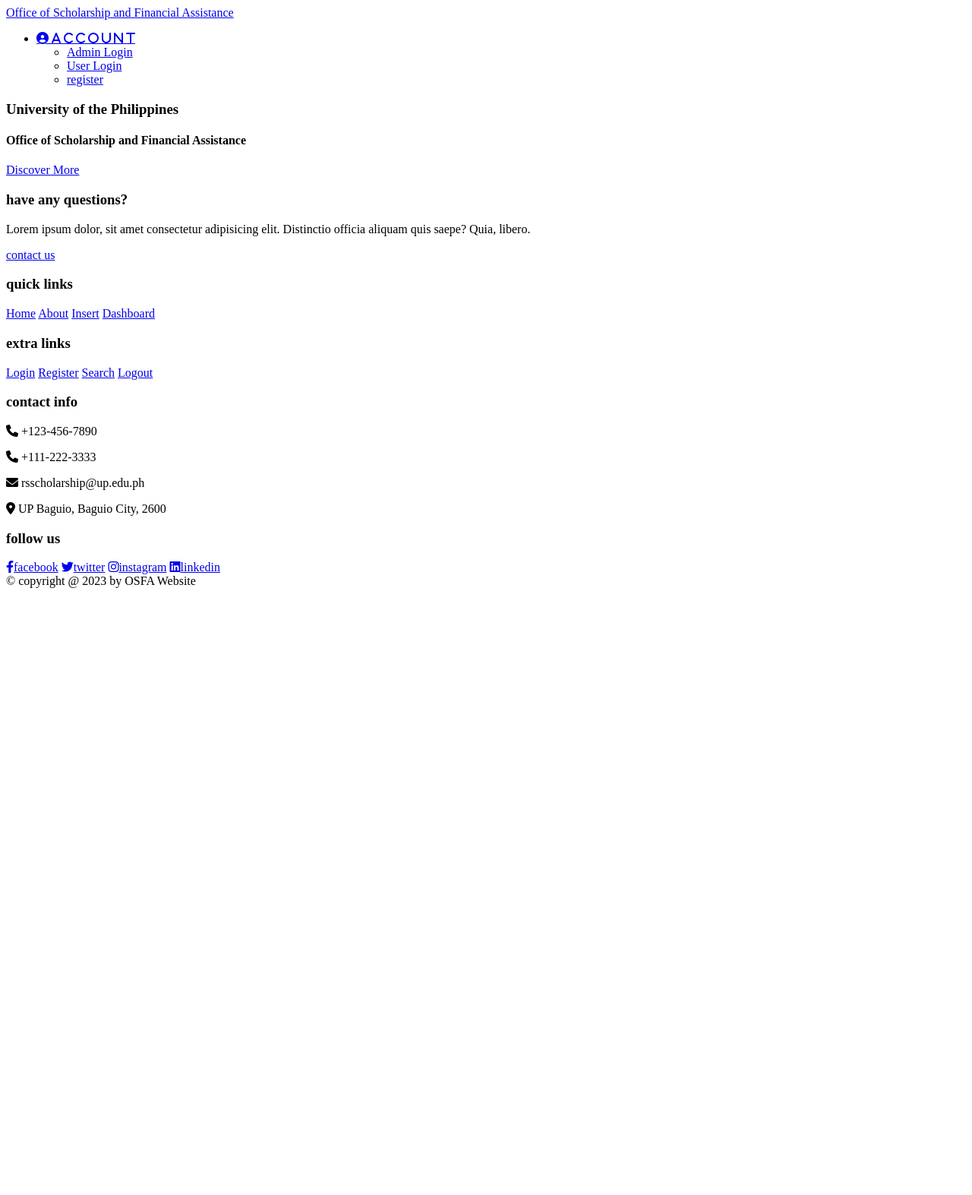
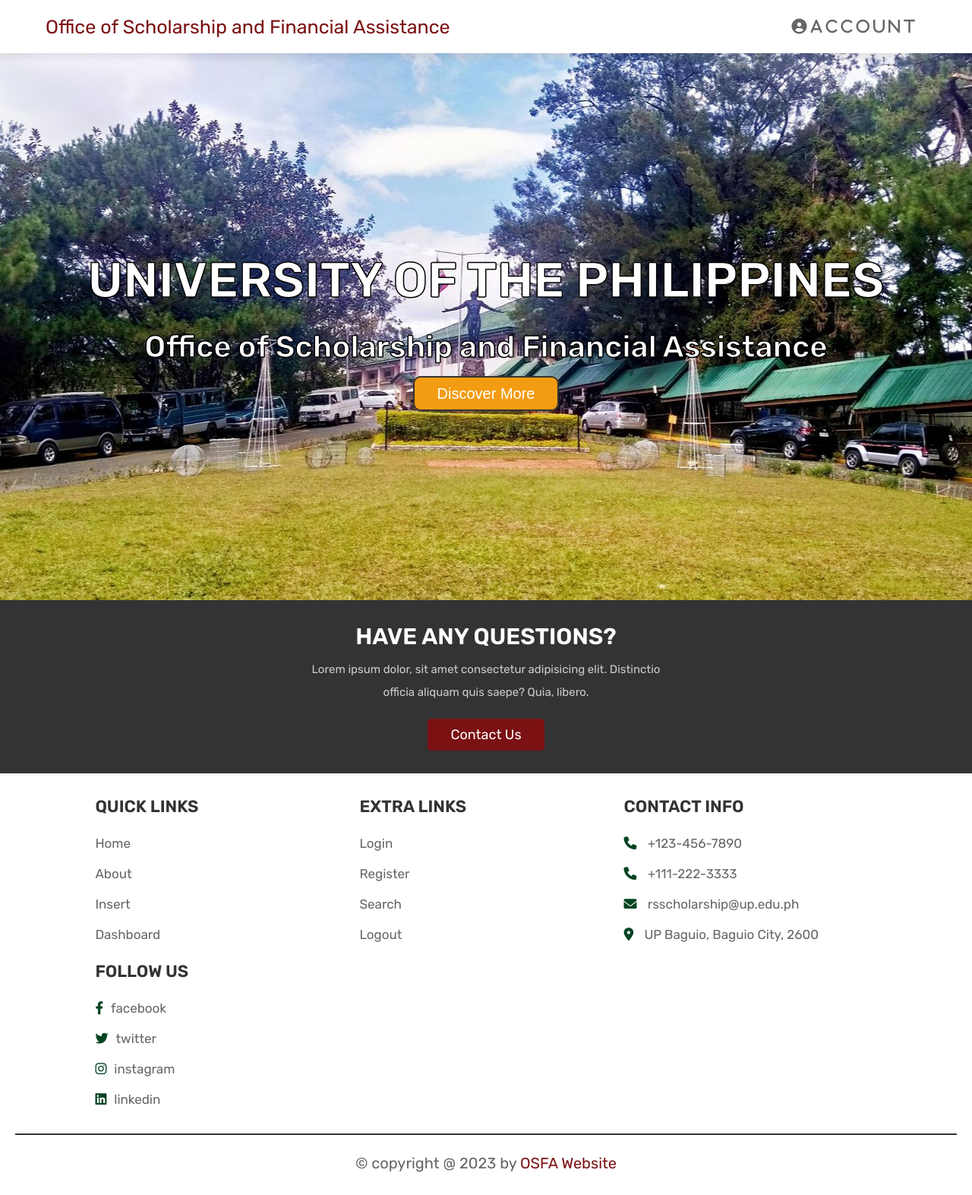
Before and after one commit to jclatigay/CMSC128_FourDaUno_OSFAWDMS, a PHP site: page / in a window 1280 px wide. Shown: the whole page at 76% size. Before the commit the page ends 774 px from the top, so only its background shows below. Run offline with PHP 8.4, Linux system fonts and the light colour scheme.

Commit message:
Add files via upload

```diff
--- /dev/null
+++ b/css/index_style.css
@@ -0,0 +1,258 @@
+@import url('https://fonts.googleapis.com/css2?family=Rubik:wght@300;400;500;600&display=swap');
+
+:root{
+   --pink:#e84393;
+   --red:#c0392b;
+   --orange:#f39c12;
+   --black:#333;
+   --white:#fff;
+   --light-color:#666;
+   --light-white:#ccc;
+   --light-bg:#f5f5f5;
+   --forest-green : #014421;
+   --maroon : #7b1113;
+   --gold : #FFD700;
+   --gray: #676767;
+   --border:.2rem solid var(--black);
+   --box-shadow:0 .5rem 1rem rgba(0,0,0,.1);
+
+}
+
+*{
+   font-family: 'Rubik', sans-serif;
+   margin:0; padding:0;
+   box-sizing: border-box;
+   outline: none; border:none;
+   text-decoration: none;
+   transition:all .2s linear;
+}
+
+*::selection{
+   background-color: var(--light-color);
+   color:var(--white);
+}
+
+*::-webkit-scrollbar{
+   height: .5rem;
+   width: 1rem;
+}
+
+*::-webkit-scrollbar-track{
+   background-color: transparent;
+}
+
+*::-webkit-scrollbar-thumb{
+   background-color: var(--forest-green);
+}
+
+html{
+   font-size: 62.5%;
+   overflow-x: hidden;
+   scroll-behavior: smooth;
+   scroll-padding-top: 6.5rem;
+}
+
+body{
+   background: var(--light-bg);
+
+}
+section{
+   padding:3rem 2rem;
+}
+
+.header{
+   position: sticky;
+   top:0; left:0; right:0;
+   background-color: var(--white);
+   z-index: 1000;
+   box-shadow: var(--box-shadow);
+}
+
+.header .flex{
+   margin: 0 auto;
+   display: flex;
+   align-items: center;
+   justify-content: space-between;
+   padding:1.5rem 2rem;
+   max-width: 1200px;
+   position: relative;
+}
+
+.header .flex .logo{
+   font-size: 2.5rem;
+   color:var(--maroon);
+}
+
+.header .flex .navbar ul{
+   list-style: none;
+}
+
+.header .flex .navbar ul li{
+   float: left;
+   position: relative;
+}
+
+.header .flex .navbar ul li a{
+   font-size: 2rem;
+   padding:1rem 1.5rem;
+   display: block;
+   color:var(--light-color);
+   text-transform: capitalize;
+}
+
+.header .flex .navbar ul li a:hover{
+   background-color: var(--forest-green);
+   color:var(--white);
+}
+
+.header .flex .navbar ul li ul{
+   position: absolute;
+   left:0;
+   width: 15rem;
+   background-color: var(--white);
+   animation: fadeIn .2s linear;
+   display: none;
+}
+
+.header .flex .navbar ul li ul li{
+   width: 100%;
+}
+
+.header .flex .navbar ul li:hover ul{
+   display: inline-block;
+}
+
+.home{
+    min-height : 90vh;
+    background : url(../images/welcome.jpg) no-repeat;
+    background-size: cover;
+    background-position: center;
+    display: flex;
+    align-items: center;
+    justify-content: center;
+}
+.home .content{
+    text-align: center;
+}
+.home .content h3{
+    text-transform: uppercase;
+    color: var(--white);
+    -webkit-text-stroke: 1.5px black;
+    font-size: 6.5rem;
+}
+.home .content h4{
+    max-width: 90rem;
+    margin: 1rem auto;
+    line-height: 2;
+    font-size: 4rem;
+    color: var(--white);
+    -webkit-text-stroke: 1.5px black;
+}
+.home .content .btn{
+    width: 100%;
+    height: 3rem;
+    padding: 1rem 3rem;
+    font-size: 2rem;
+    font-family: Arial, Helvetica, sans-serif;
+    color:var(--white);
+    border: var(--border);
+    background-color: var(--orange);
+    margin:1rem 1rem;
+    margin-bottom: 2rem;
+    border-radius: 1rem;
+}
+.home .content .btn:hover{
+    background-color: var(--black);
+}
+
+.home-contact{
+   background-color: var(--black);
+   text-align: center;
+   margin-left: -2rem;
+   margin-right: -2rem;
+}
+
+.home-contact .content{
+   max-width: 50rem;
+   margin:0 auto;
+}
+
+.home-contact .content h3{
+   text-transform: uppercase;
+   color:var(--white);
+   font-size: 3rem;
+}
+
+.home-contact .content p{
+   line-height: 2;
+   font-size: 1.5rem;
+   color:var(--light-white);
+   padding:1rem 0;
+}
+.home-contact .content .btn{
+   display: inline-block;
+   border-radius: .5rem;
+   margin-top: 1rem;
+   font-size: 1.8rem;
+   color:var(--white);
+   cursor: pointer;
+   padding:1rem 3rem;
+   text-transform: capitalize;
+   background-color: var(--maroon);
+}
+.home-contact .content .btn:hover{
+   background-color: var(--white);
+   color:var(--black);
+}
+
+.footer{
+    background-color: var(--white);
+ }
+
+ .footer .box-container{
+    width: 83%;
+    margin:0 auto;
+    display: grid;
+    grid-template-columns: repeat(auto-fit, minmax(25rem, 1fr));
+    gap:1.5rem;
+    align-items: flex-start;
+ }
+
+ .footer .box-container .boxer h3{
+    font-size: 2.2rem;
+    color:var(--black);
+    margin-bottom: 1.5rem;
+    text-transform: uppercase;
+ }
+
+ .footer .box-container a,
+ .footer .box-container p{
+    font-size: 1.7rem;
+    color:var(--light-color);
+    padding:1rem 0;
+    display: block;
+ }
+
+ .footer .box-container a i,
+ .footer .box-container p i{
+    color:var(--forest-green);
+    padding-right: 1rem;
+ }
+
+ .footer .box-container a:hover{
+    text-decoration: underline;
+    color:var(--forest-green);
+ }
+
+ .footer .credit{
+    text-align: center;
+    padding-top: 2.5rem;
+    margin-top: 2.5rem;
+    border-top: var(--border);
+    font-size: 2rem;
+    color:var(--light-color);
+ }
+
+ .footer .credit span{
+    color:var(--maroon);
+ }
--- a/css/login_style.css
+++ b/css/login_style.css
@@ -39,7 +39,7 @@ body{
  }
 
  form{
-    width: 400px;
+    width: 450px;
  }
 
  .login-content img{
```
Also changed, not shown: css/style.css (line endings or trailing spaces).
